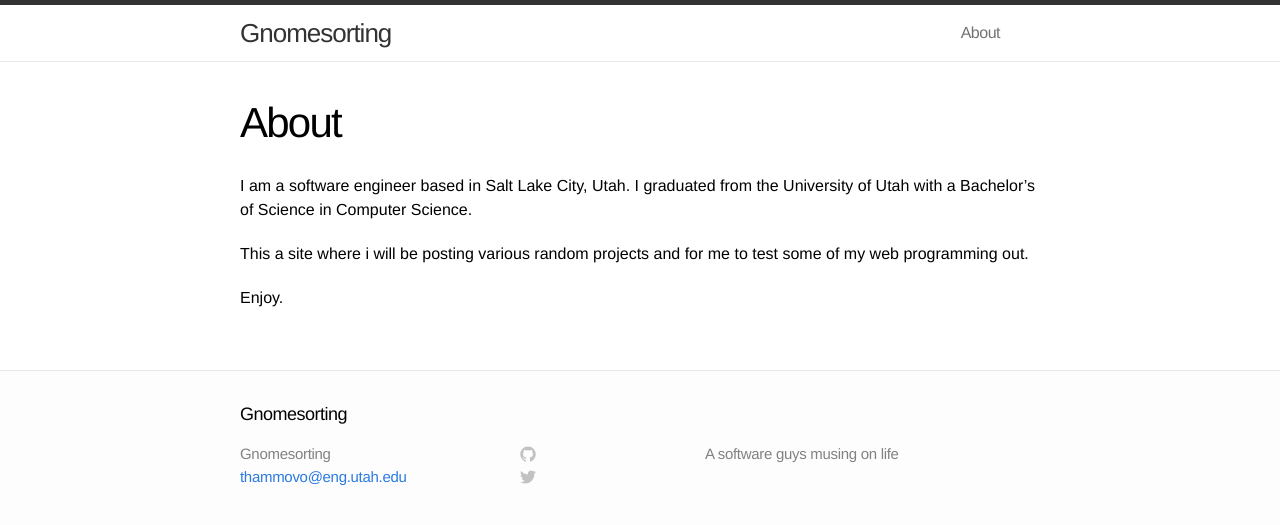
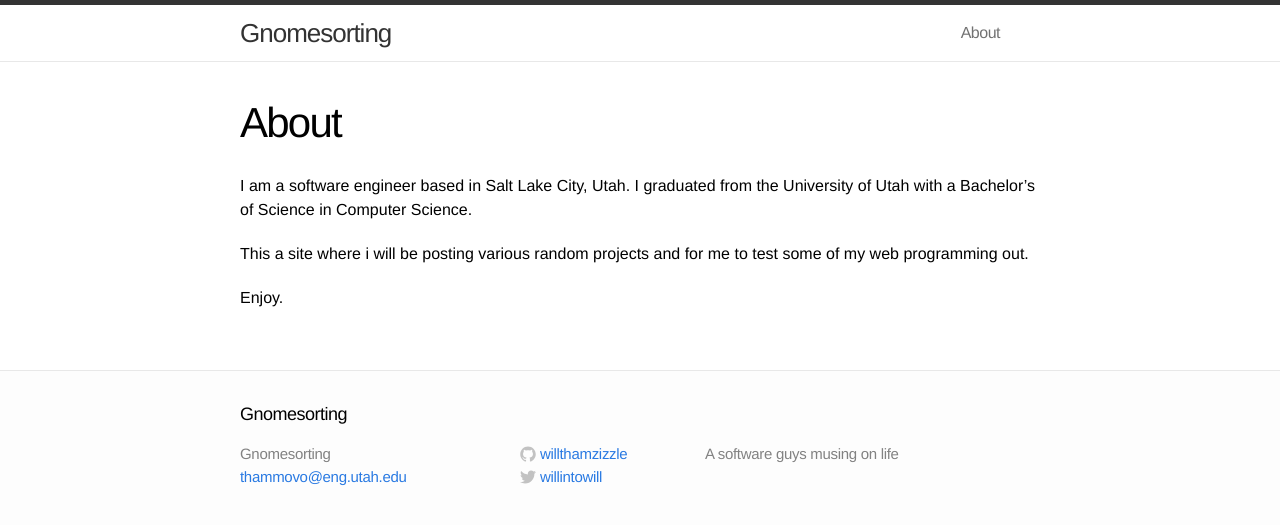
Before and after one commit to willthamzizzle/Gnomesort.github.io, a Jekyll site: the page built from about.md, in a window 1280 px wide. Shown: the top 525 px of the page. Built offline with Jekyll 4.4.1, drawn with Linux system fonts in a browser that asks for light colours.

Commit message:
no message

```diff
--- a/_includes/footer.html
+++ b/_includes/footer.html
@@ -29,7 +29,7 @@
                 c0,0.208,0.14,0.449,0.534,0.373c3.081-1.028,5.302-3.935,5.302-7.362C15.76,3.906,12.285,0.431,7.999,0.431z"/>
               </svg>
             </span>
-            <span class="username">{{ site.username }}</span>
+            <span class="username">{{ site.githubname }}</span>
           </a>
         </li>
         <li>
@@ -46,7 +46,7 @@
                 c6.015,0,9.304-4.983,9.304-9.304c0-0.142-0.003-0.283-0.009-0.423C14.976,4.29,15.531,3.714,15.969,3.058z"/>
               </svg>
             </span>
-            <span class="username">{{ site.username }}</span>
+            <span class="username">{{ site.twittername }}</span>
           </a>
         </li>
       </ul>
```
